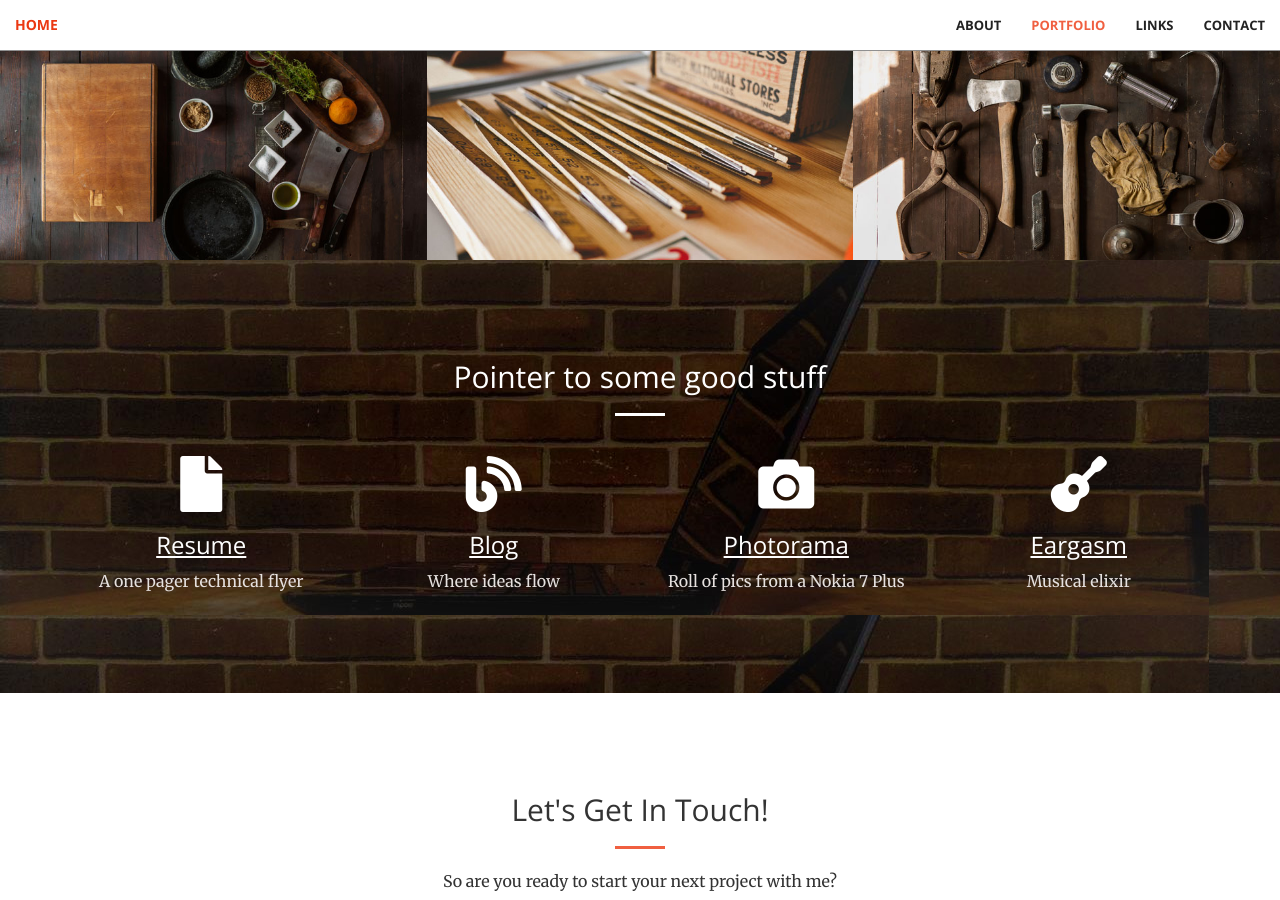
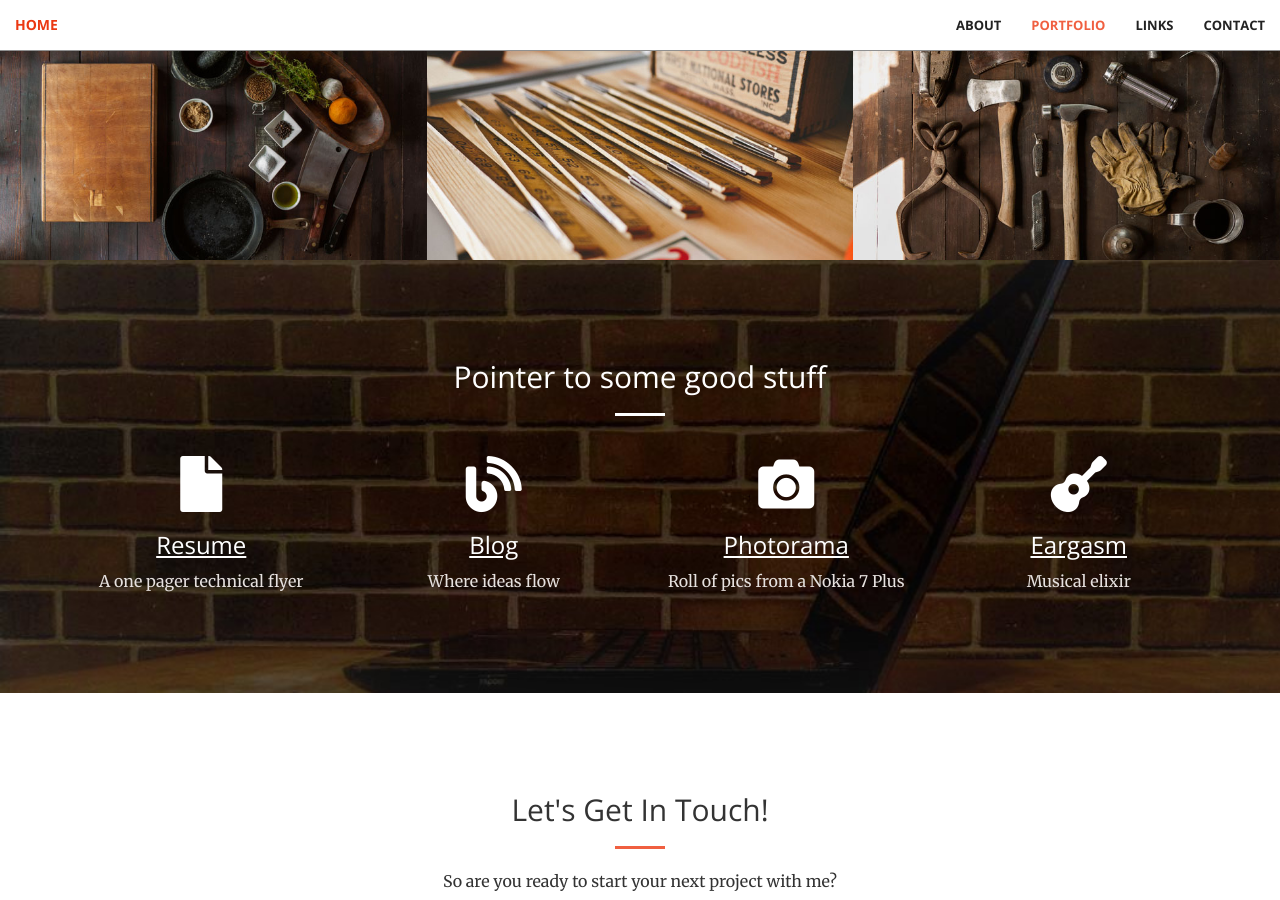
Before and after one commit to patriaabhishek/patriaabhishek.github.io, a Jekyll site: the page built from index.html, in a window 1280 px wide and 900 px high, scrolled down 1835 px. Built offline with Jekyll 4.4.1, drawn with Linux system fonts in a browser that asks for light colours.

Commit message:
Links background to cover

```diff
--- a/_includes/links.html
+++ b/_includes/links.html
@@ -1,4 +1,4 @@
-<section style="background-image: url(./img/links.jpg)" id="links">
+<section style="background-image: url(./img/links.jpg); background-size: cover;" id="links">
 	<!-- <img src="../img/links.jpg"> -->
     <div class="container">
         <div class="row">
```
